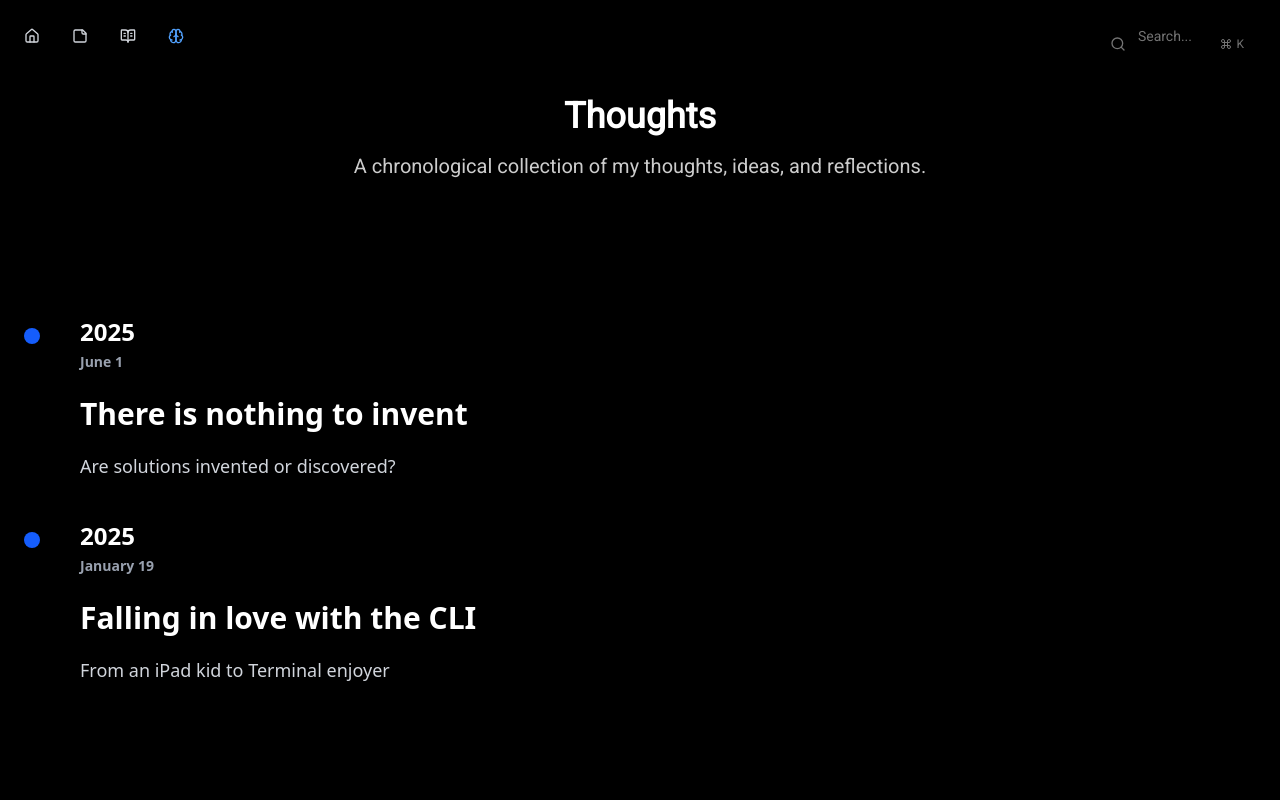
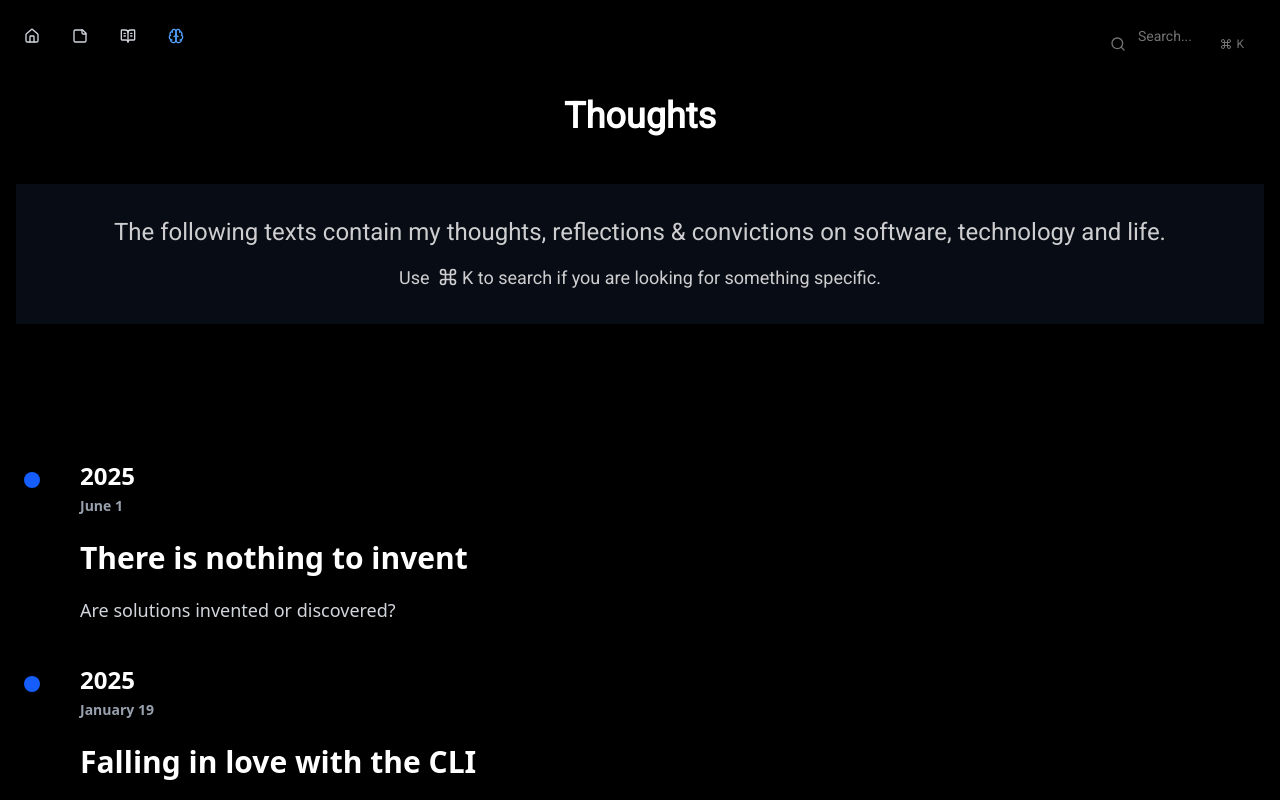
Before and after one commit to matsjfunke/personal-website, a Next.js app: page /thoughts in a window 1280 px wide. Shown: the top 800 px of the page. Built offline with nearby package versions, Linux system fonts and the light colour scheme.

Commit message:
wip: timeline page design complete

```diff
--- a/content/thoughts/cli-love.mdx
+++ b/content/thoughts/cli-love.mdx
@@ -1,6 +1,6 @@
 ---
 title: "Falling in love with the CLI"
-abstract: "From an iPad kid to Terminal enjoyer"
+abstract: "From tedious GUI life to Terminal enjoyment"
 author: "matsjfunke"
 date: "2025-01-19"
 ---
--- a/src/app/thoughts/page.tsx
+++ b/src/app/thoughts/page.tsx
@@ -1,5 +1,6 @@
 import { readFile, readdir } from "fs/promises";
 import matter from "gray-matter";
+import { Command } from "lucide-react";
 import { join } from "path";
 
 import { ThoughtsTimeline } from "@/components/ThoughtsTimeline";
@@ -56,13 +57,20 @@ export default async function ThoughtsPage() {
       {/* Header Section */}
       <div className="max-w-7xl mx-auto pt-24 pb-12 px-4 md:px-8 lg:px-10">
         <div className="text-center mb-12">
-          <h1 className="text-4xl md:text-6xl font-bold mb-4">Thoughts</h1>
-          <p className="text-xl text-white/80">
-            A chronological collection of my thoughts, ideas, and reflections.
-          </p>
+          <h1 className="text-4xl md:text-8xl font-bold mb-12">Thoughts</h1>
+
+          <div className="mx-auto bg-gray-900/50 border border-white/20 rounded-lg p-8 space-y-4">
+            <p className="text-2xl text-white/80">
+              The following texts contain my thoughts, reflections & convictions
+              on software, technology and life.
+            </p>
+            <p className="text-lg text-white/80">
+              Use <Command className="w-5 h-5 inline mb-1 mx-1" />K to search if
+              you are looking for something specific.
+            </p>
+          </div>
         </div>
       </div>
-
       <div className="bg-black text-white">
         <ThoughtsTimeline data={timelineData} />
       </div>
--- a/src/components/ThoughtsTimeline.tsx
+++ b/src/components/ThoughtsTimeline.tsx
@@ -27,7 +27,7 @@ export const ThoughtsTimeline = ({ data }: { data: TimelineEntry[] }) => {
 
   const { scrollYProgress } = useScroll({
     target: containerRef,
-    offset: ["start 28%", "end 71%"],
+    offset: ["start 48%", "end 76%"],
   });
 
   const heightTransform = useTransform(scrollYProgress, [0, 1], [0, height]);
```
